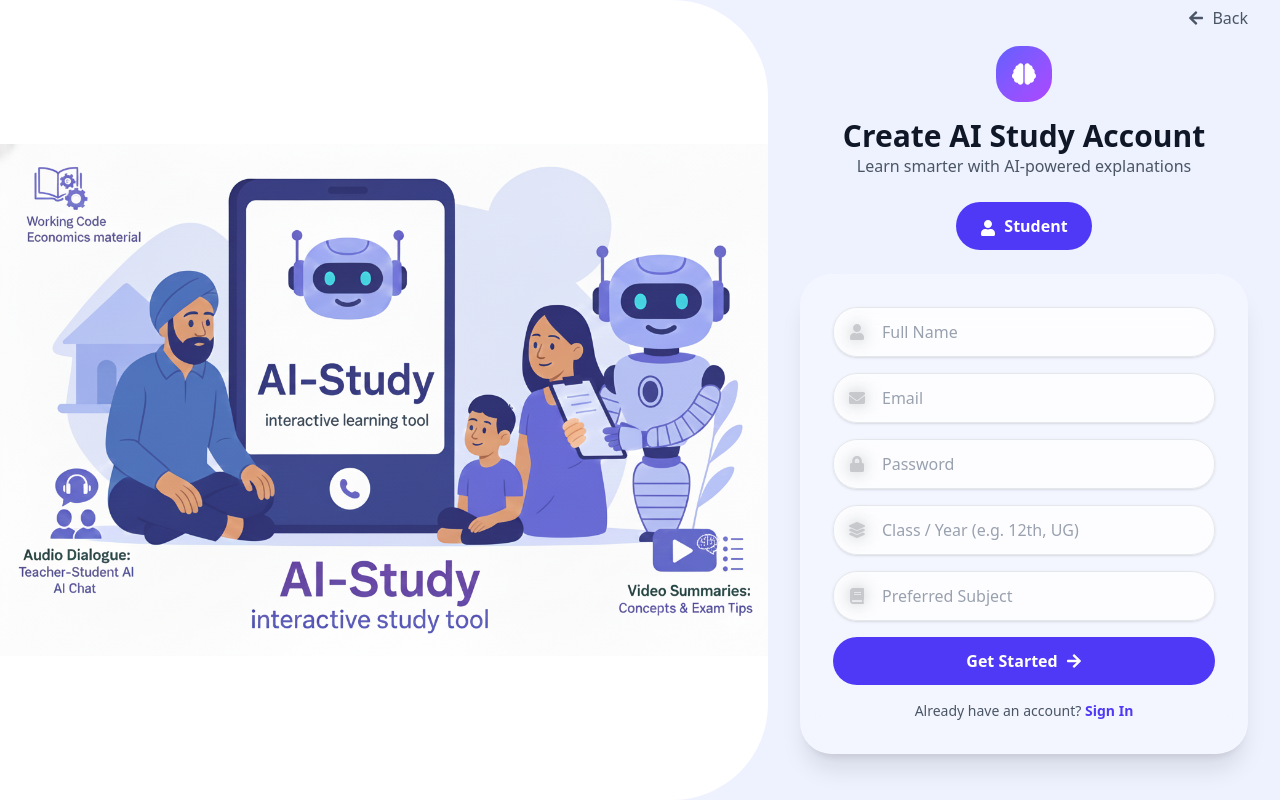
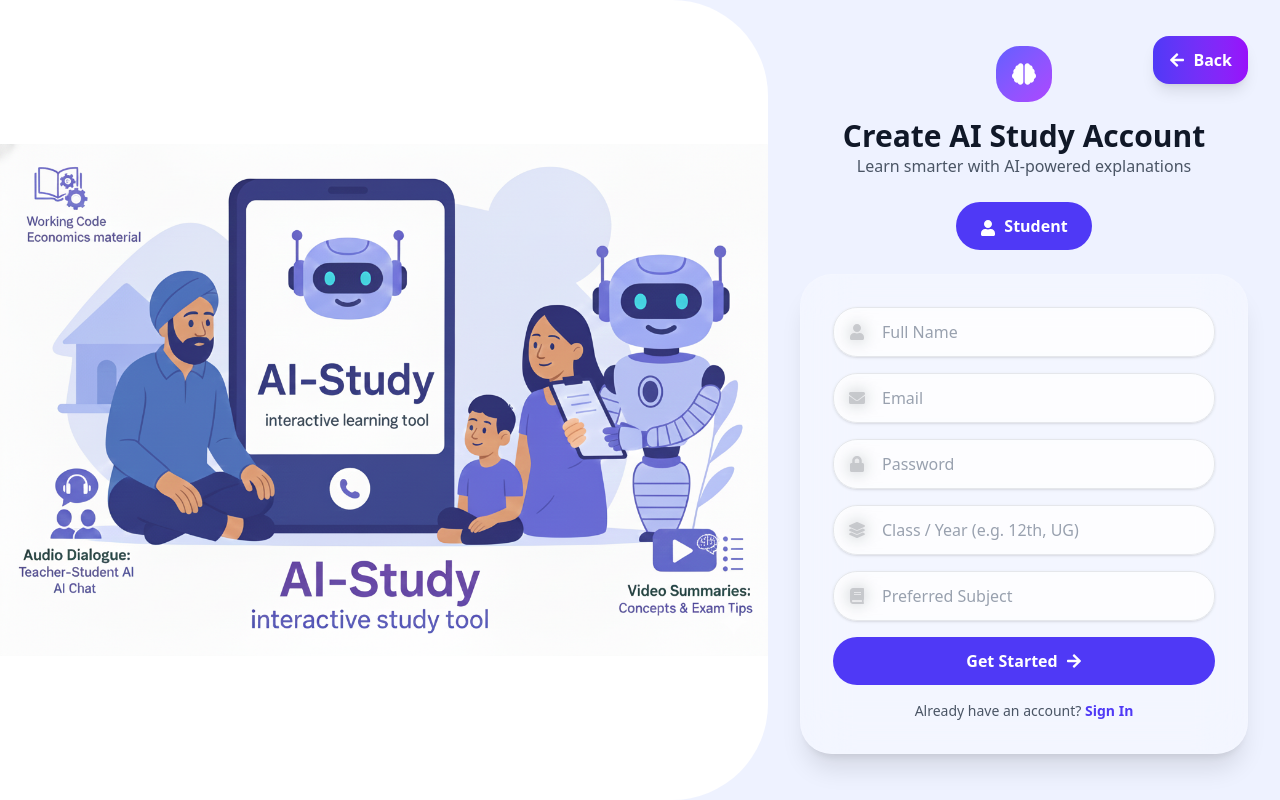
Before and after one commit to Nirmal-blip/STUDY-AI, a React (Vite) app in the folder frontend/: page /signup in a window 1280 px wide. Built offline with nearby package versions, Linux system fonts and the light colour scheme; no server answers.

Commit message:
Added things again

```diff
--- a/frontend/src/Components/About.tsx
+++ b/frontend/src/Components/About.tsx
@@ -5,7 +5,8 @@ import {
   FaHeadphones,
   FaVideo
 } from 'react-icons/fa';
-
+import { useNavigate } from 'react-router-dom';
+// import { useNavigate } from 'react-router-dom';
 export const About: React.FC = () => {
   const stats = [
     { icon: <FaBookOpen />, number: "PDF + Videos", label: "Source-Based Learning" },
@@ -13,7 +14,7 @@ export const About: React.FC = () => {
     { icon: <FaHeadphones />, number: "Audio Mode", label: "Teacher–Student Dialogues" },
     { icon: <FaVideo />, number: "Video", label: "Smart Chapter Summaries" }
   ];
-
+const navigate=useNavigate()
   return (
     <section
       id="about"
@@ -50,12 +51,10 @@ export const About: React.FC = () => {
             </p>
 
             <div className="flex flex-col sm:flex-row gap-4">
-              <button className="px-6 py-3 rounded-xl bg-gradient-to-r from-indigo-600 to-purple-600 text-white font-semibold shadow-lg hover:scale-105 transition-all">
+              <button onClick={()=>navigate('/signin')} className="px-6 py-3 rounded-xl bg-gradient-to-r from-indigo-600 to-purple-600 text-white font-semibold shadow-lg hover:scale-105 transition-all">
                 Explore Features
               </button>
-              <button className="px-6 py-3 rounded-xl border-2 border-indigo-200 text-indigo-600 font-semibold hover:bg-indigo-50 transition-all">
-                How It Works
-              </button>
+
             </div>
           </div>
 
--- a/frontend/src/Components/Experts.tsx
+++ b/frontend/src/Components/Experts.tsx
@@ -173,9 +173,7 @@ export const Experts: React.FC = () => {
               <button onClick={()=>navigate('/signin')} className="px-6 py-3 rounded-xl bg-gradient-to-r from-indigo-600 to-purple-600 text-white font-semibold shadow-lg hover:scale-105 transition-all">
                 Start Studying
               </button>
-              <button className="px-6 py-3 rounded-xl border-2 border-indigo-200 text-indigo-600 font-semibold hover:bg-indigo-50 transition-all">
-                See How It Works
-              </button>
+
             </div>
           </div>
         </div>
--- a/frontend/src/Components/Home.tsx
+++ b/frontend/src/Components/Home.tsx
@@ -105,7 +105,7 @@ export const Home: React.FC = () => {
               <img
                 src={studyHero}
                 alt="AI Study Assistant"
-                className="w-full h-full object-cover rounded-2xl shadow-2xl transition-transform duration-500 hover:scale-105"
+                className="w-full h-full object-cover rounded-2xl shadow-2xl bg-gradient-to-br from-indigo-500 to-purple-300 transition-transform duration-500 hover:scale-105"
               />
 
               {/* Floating Badge */}
--- a/frontend/src/Pages/SigninPage.tsx
+++ b/frontend/src/Pages/SigninPage.tsx
@@ -67,13 +67,14 @@ const SigninPage: React.FC = () => {
           <div className="max-w-md mx-auto w-full relative">
 
             {/* Back */}
-            <div className="absolute top-0 right-0">
+            <div className="absolute top-[-80px] right-0">
               <button
                 onClick={() => navigate("/")}
-                className="flex items-center text-gray-600 hover:text-indigo-600 transition"
+                className="px-4 py-3 rounded-lg bg-gradient-to-r from-indigo-600 to-purple-600 text-white font-semibold shadow-lg hover:scale-105 transition-all"
               >
-                <FaArrowLeft className="mr-2" />
-                Back
+                <div className="flex ">
+                <FaArrowLeft className="mr-2 mt-1" />
+                Back</div>
               </button>
             </div>
 
--- a/frontend/src/Pages/SignupPage.tsx
+++ b/frontend/src/Pages/SignupPage.tsx
@@ -100,12 +100,16 @@ const SignupPage: React.FC = () => {
       <div className="w-full lg:w-[40%] flex items-center justify-center px-6">
         <div className="max-w-md w-full relative">
           {/* BACK */}
-          <button
-            onClick={() => navigate("/")}
-            className="absolute -top-10 right-0 flex items-center text-gray-600 hover:text-indigo-600"
-          >
-            <FaArrowLeft className="mr-2" /> Back
-          </button>
+          <div className="absolute top-[-10px] right-0">
+              <button
+                onClick={() => navigate("/")}
+                className="px-4 py-3 rounded-lg bg-gradient-to-r from-indigo-600 to-purple-600 text-white font-semibold shadow-lg hover:scale-105 transition-all"
+              >
+                <div className="flex ">
+                <FaArrowLeft className="mr-2 mt-1" />
+                Back</div>
+              </button>
+              </div>
 
           {/* HEADER */}
           <div className="text-center mb-6">
```
